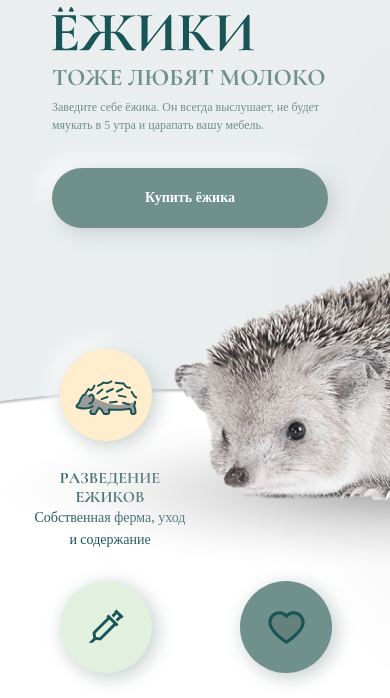
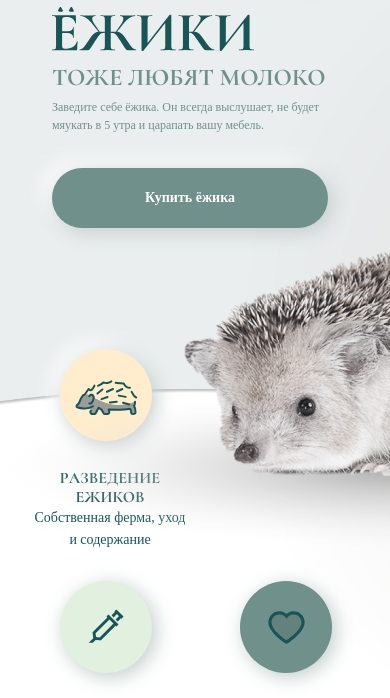
Before and after one commit to Volshebnick12/hedgehogs, a plain HTML site: page index.html in a window 390 px wide. Shown: the part 82-780 px from the top of the page. Drawn offline with Linux system fonts and the light colour scheme.

Commit message:
Исправление мелких недочетов

```diff
--- a/index.html
+++ b/index.html
@@ -282,7 +282,7 @@
     <section class="left">
       <div class="left-hedgehogs">
         <img class="left-hedgehogs-img" src="./image/jpg/openmoji_hedgehog.png" alt="Ёжик">
-        <p class="left-hedgehogs-text">У на осталось еще: <a href="#" class="left-hedgehogs-text-style">25 ёжиков</a>
+        <p class="left-hedgehogs-text">У нас осталось еще: <a href="#" class="left-hedgehogs-text-style">25 ёжиков</a>
         </p>
       </div>
       <p class="left-text">Торопитесь! Акция
--- a/style.css
+++ b/style.css
@@ -27,6 +27,10 @@
   --BoxShadGrad: #CFD7D3;
   --BackCallbox: #EAEEEF;
   --InputBox: #F8F8F8;
+}
+
+html {
+  overflow-x: hidden;
 }
 
 body, p,h1,h2,h3,h4,h5,h6,ul {
@@ -425,6 +429,7 @@ a {
   align-items: center;
   justify-content: center;
   position: relative;
+
 }
 
 .cards__previous,
@@ -961,7 +966,6 @@ input[type="number"]:focus {
     width: 100%;
     max-width: 450px;
     height: 100vh;
-    overflow-x: hidden;
   }
 
   .header {
@@ -1134,6 +1138,7 @@ input[type="number"]:focus {
 
   .info__advantage {
     margin: 0;
+    position: relative;
   }
 
   .info__advantage-list {
@@ -1146,8 +1151,9 @@ input[type="number"]:focus {
 
   .info__advantage-small {
     position: absolute;
-    top: 310px;
-    right: -60px;
+    top: -145px;
+    right: -70px;
+    z-index: 4;
   }
 
   .info__advantage-list-farm,
```
Also changed, not shown: 1 other file.
